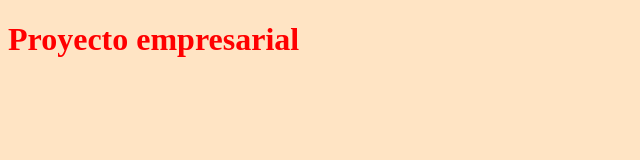
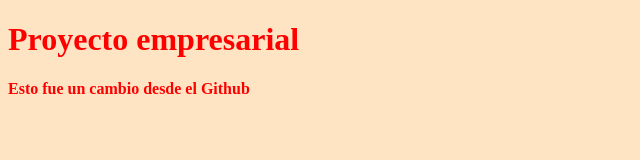
Before and after one commit to Elqiuu/CursoGit2, a plain HTML site: page index.html in a window 1280 px wide. Shown: the whole page, without its empty margins (0-640 px from the left). Drawn offline with Linux system fonts and the light colour scheme.

Commit message:
Update index.html

```diff
--- a/index.html
+++ b/index.html
@@ -8,5 +8,6 @@
 </head>
 <body>
     <h1>Proyecto empresarial</h1>
+    <p>Esto fue un cambio desde el Github</p>
 </body>
 </html>
```
